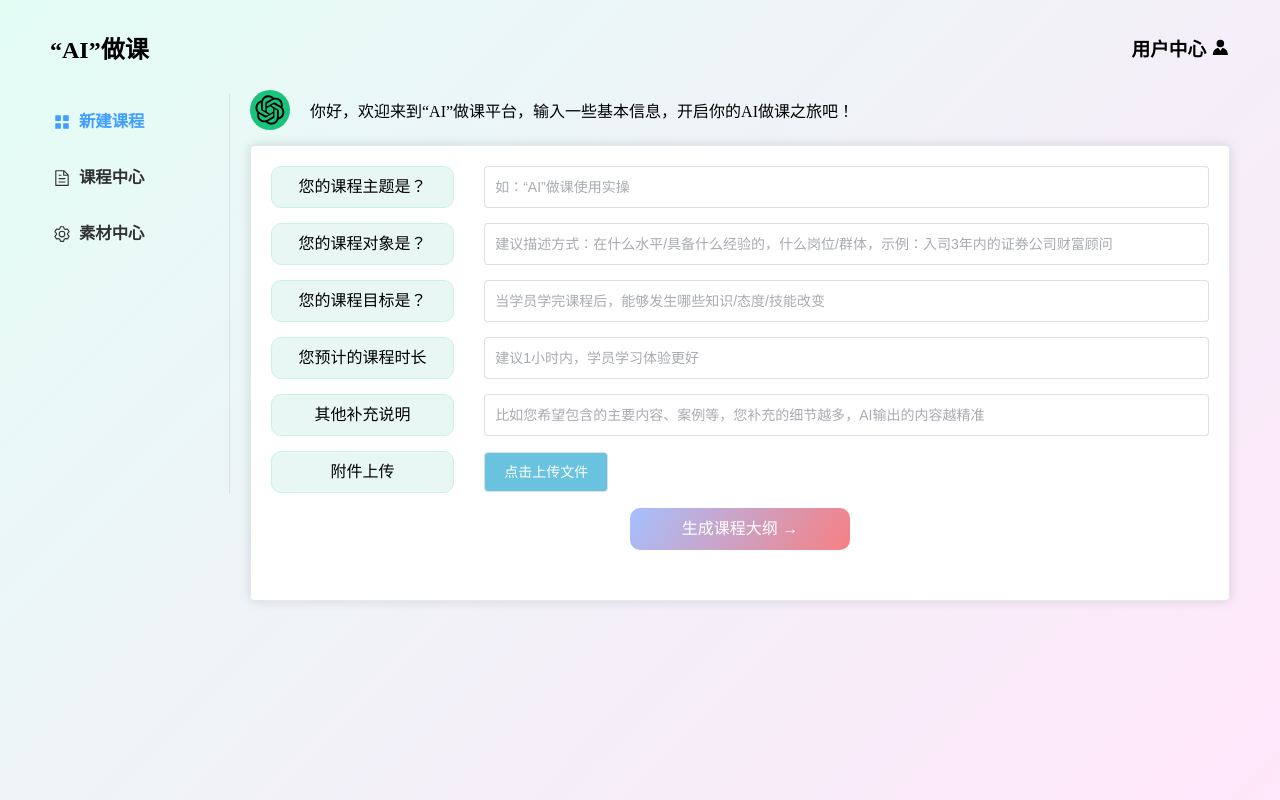
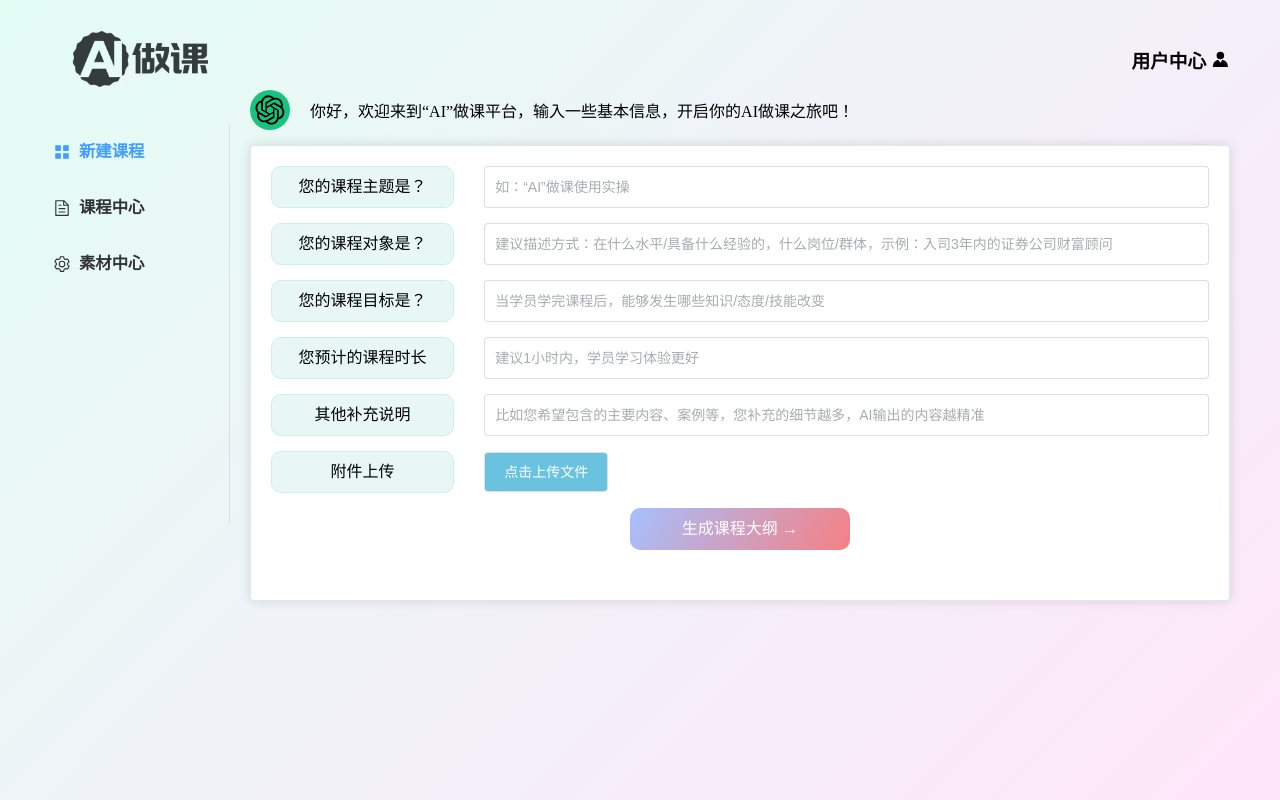
Before and after one commit to zhao-dawei/ai-ppt-vedio, a Vue app: page / in a window 1280 px wide. Built offline with nearby package versions, Linux system fonts and the light colour scheme.

Commit message:
修改logo

```diff
--- a/src/components/aside/menu.vue
+++ b/src/components/aside/menu.vue
@@ -45,6 +45,7 @@ const handleClose = (key, keyPath) => {
 .el-menu-vertical-demo:not(.el-menu--collapse) {
   width: 200px;
   min-height: 400px;
-  background-color:transparent
+  background-color:transparent;
+  margin-top: 30px
 }
 </style>
--- a/src/components/header/index.vue
+++ b/src/components/header/index.vue
@@ -1,6 +1,7 @@
 <template>
   <div class="layout_header">
-    <h2>“AI”做课</h2>
+    <!-- <h2>“AI”做课</h2> -->
+    <img src="@/assets/images/logo.png" alt="" style="width: 140px;margin-left: 20px">
     <h3><span>用户中心</span><el-icon><Avatar /></el-icon></h3>
   </div>
 </template>
```
Also changed, not shown: src/assets/images/logo.png (added).
